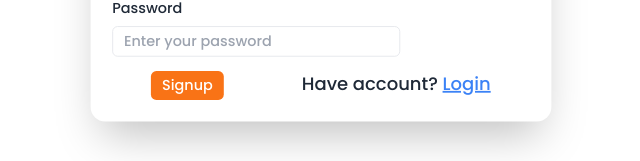
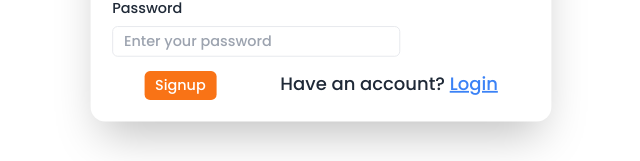
Before and after one commit to Fatima35202/MernFYP, a React (Vite) app in the folder frontend/: page /signup in a window 1280 px wide. Shown: the part 445-606 px from the top of the page, without its empty margins (275-915 px from the left). Built offline with nearby package versions, Linux system fonts and the light colour scheme.

Commit message:
Update Signup.jsx

```diff
--- a/frontend/src/components/Signup.jsx
+++ b/frontend/src/components/Signup.jsx
@@ -1,13 +1,14 @@
 import React from "react";
 import { Link, useLocation, useNavigate } from "react-router-dom";
-import Login from "./Login";
 import { useForm } from "react-hook-form";
 import axios from "axios";
 import toast from "react-hot-toast";
+
 function Signup() {
   const location = useLocation();
   const navigate = useNavigate();
   const from = location.state?.from?.pathname || "/";
+
   const {
     register,
     handleSubmit,
@@ -20,30 +21,31 @@ function Signup() {
       email: data.email,
       password: data.password,
     };
-    await axios
-      .post(`${process.env.REACT_APP_API_URL}/user/signup`, userInfo)
-      .then((res) => {
+    try {
+      const res = await axios.post(
+        "https://mernfyp-production.up.railway.app/user/signup",
+        userInfo
+      );
       console.log(res.data);
       if (res.data) {
         toast.success("Signup Successfully");
+        localStorage.setItem("Users", JSON.stringify(res.data.user));
         navigate(from, { replace: true });
       }
-        localStorage.setItem("Users", JSON.stringify(res.data.user));
-      })
-      .catch((err) => {
+    } catch (err) {
       if (err.response) {
         console.log(err);
         toast.error("Error: " + err.response.data.message);
       }
-      });
+    }
   };
+
   return (
     <>
       <div className="flex h-screen items-center justify-center">
-        <div className=" w-[600px] ">
+        <div className="w-[600px]">
           <div className="modal-box">
             <form onSubmit={handleSubmit(onSubmit)} method="dialog">
-              {/* if there is a button in form, it will close the modal */}
               <Link
                 to="/"
                 className="btn btn-sm btn-circle btn-ghost absolute right-2 top-2"
@@ -52,6 +54,8 @@ function Signup() {
               </Link>
 
               <h3 className="font-bold text-lg">Signup</h3>
+
+              {/* Name */}
               <div className="mt-4 space-y-2">
                 <span>Name</span>
                 <br />
@@ -68,6 +72,7 @@ function Signup() {
                   </span>
                 )}
               </div>
+
               {/* Email */}
               <div className="mt-4 space-y-2">
                 <span>Email</span>
@@ -85,12 +90,13 @@ function Signup() {
                   </span>
                 )}
               </div>
+
               {/* Password */}
               <div className="mt-4 space-y-2">
                 <span>Password</span>
                 <br />
                 <input
-                  type="text"
+                  type="password"
                   placeholder="Enter your password"
                   className="w-80 px-3 py-1 border rounded-md outline-none"
                   {...register("password", { required: true })}
@@ -102,22 +108,20 @@ function Signup() {
                   </span>
                 )}
               </div>
+
               {/* Button */}
               <div className="flex justify-around mt-4">
                 <button className="bg-orange-500 text-white rounded-md px-3 py-1 hover:bg-orange-700 duration-200">
                   Signup
                 </button>
                 <p className="text-xl">
-                  Have account?{" "}
-                  <button
+                  Have an account?{" "}
+                  <Link
+                    to="/login"
                     className="underline text-blue-500 cursor-pointer"
-                    onClick={() =>
-                      document.getElementById("my_modal_3").showModal()
-                    }
                   >
                     Login
-                  </button>{" "}
-                  <Login />
+                  </Link>
                 </p>
               </div>
             </form>
```
Lines whose indentation alone changed are shown as unchanged.
